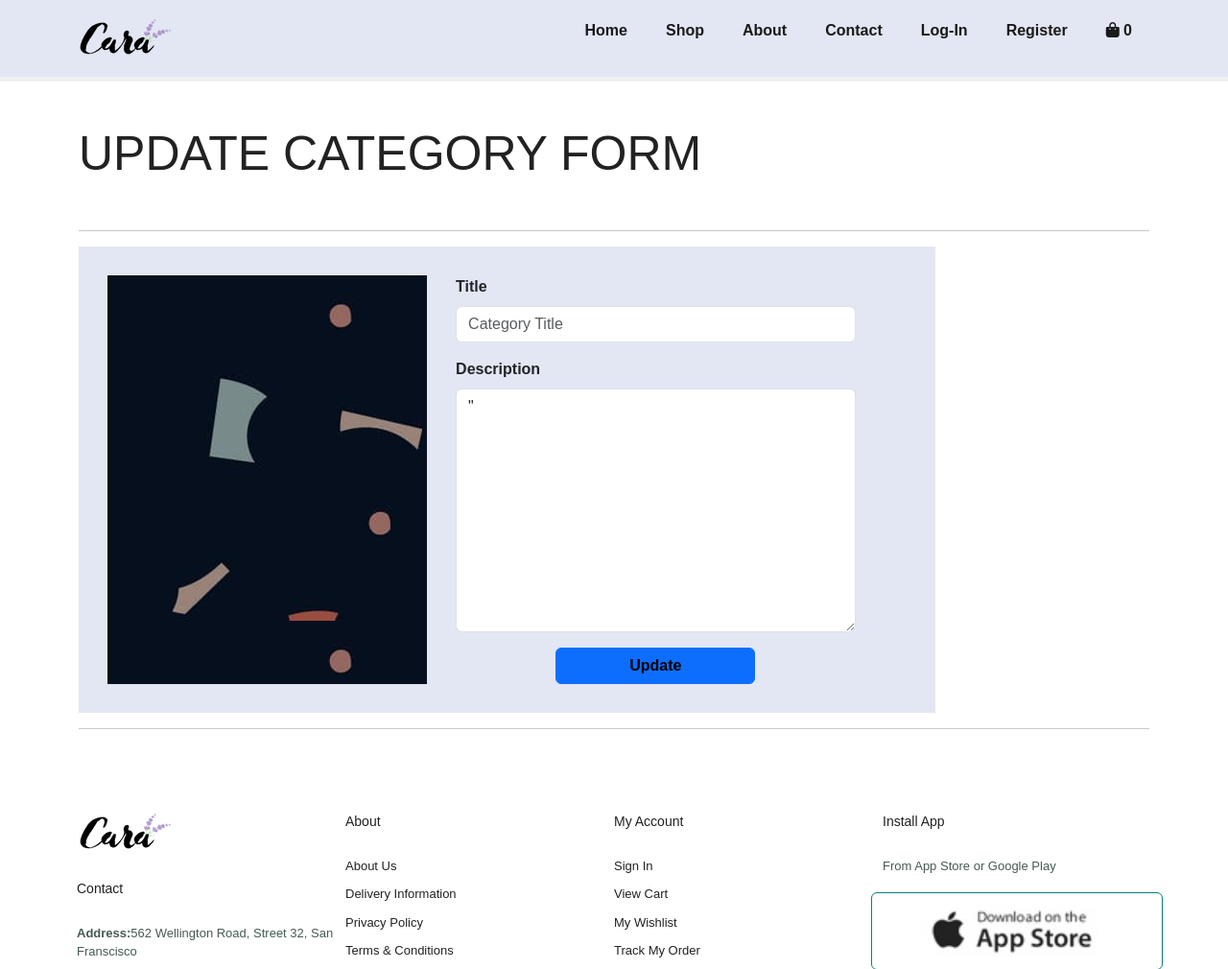
After one commit to Appleeyes/Online-shop, a PHP site: the page made by src/Views/Users/admin/updateCategory.php in a window 1280 px wide. The commit adds this page. Shown: the top 1010 px of the page at 96% size. Run offline with PHP 8.4, Linux system fonts and the light colour scheme; the template is opened without the code that fills it, so the values that code supplies are empty; some libraries are stand-ins or nearby versions.

Commit message:
feat: added feature to edit categories

```diff
--- a/index.php
+++ b/index.php
@@ -45,6 +45,8 @@ $router->get(path: BASE_URL . 'admin/remove', handler: AdminController::class .
 $router->get(path: BASE_URL . 'admin/categories', handler: AdminController::class . '::showCategories');
 $router->get(path: BASE_URL . 'admin/category-form', handler: AdminController::class . '::showCategoryForm');
 $router->post(path: BASE_URL . 'admin/categories/add', handler: AdminController::class . '::addCategories');
+$router->get(path: BASE_URL . 'admin/categories/update', handler: AdminController::class . '::showUpdateCategoryForm');
+$router->post(path: BASE_URL . 'admin/categories/update', handler: AdminController::class . '::updateCategories');
 
 
 
--- a/src/Views/Users/admin/categories.php
+++ b/src/Views/Users/admin/categories.php
@@ -42,7 +42,7 @@ require_once __DIR__ . '/../../templates/navigation.php';
                             <td><?= $category->category_id ?></td>
                             <td><?= $category->title ?></td>
                             <td><?= $category->description ?></td>
-                            <td><a href="" class="btnn">Edit</a></td>
+                            <td><a href="<?= BASE_URL ?>admin/categories/update?id=<?= $category->category_id ?>" class=" btnn">Edit</a></td>
                             <td><a href="" class="btnn danger">Delete</a></td>
                         </tr>
                     <?php endforeach; ?>
--- /dev/null
+++ b/src/Views/Users/admin/updateCategory.php
@@ -0,0 +1,36 @@
+<?php
+$activePage = 'updateCategory';
+require_once __DIR__ . '/../../templates/header.php';
+require_once __DIR__ . '/../../templates/navigation.php';
+
+$category_id = $_GET['id'];
+?>
+
+<div class="container my-5">
+    <h1 class="my-5">UPDATE CATEGORY FORM</h1>
+    <hr>
+    <div style="display: flex; width: 80%; background-color: #e3e6f3; padding: 30px;">
+        <div style="background-image: url('/Online-shop/public/images/banner/b2.jpg'); width: 40%; margin-right: 30px;">
+        </div>
+        <form style="width: 50%;" action="<?php echo BASE_URL; ?>admin/categories/update" method="POST" enctype="multipart/form-data">
+            <div class="mb-3">
+                <input type="hidden" name="category_id" value="<?php echo $categoryData->category_id; ?>">
+                <label style="font-weight: 800;" for="title" class="form-label">Title</label>
+                <input type="text" class="form-control" id="title" name="title" value="<?php echo $categoryData->title; ?>" placeholder="Category Title" required>
+            </div>
+            <div class="mb-3">
+                <label style="font-weight: 800;" for="description" class="form-label">Description</label>
+                <textarea class="form-control" rows="10" name="description" placeholder="Category Description" required><?= $categoryData->description; ?>"</textarea>
+            </div>
+            <div class="d-grid gap-2 col-6 mx-auto">
+                <button style="color: black; font-weight: 800;" class="btn btn-primary" type="submit">Update</button>
+            </div>
+        </form>
+    </div>
+    <hr>
+</div>
+
+
+<?php
+require_once __DIR__ . '/../../templates/footer.php';
+?>
```
Also changed, not shown: src/Controllers/AdminController.php (+29 -0 lines), src/Models/Admin.php (+21 -0 lines), 1 other file.
